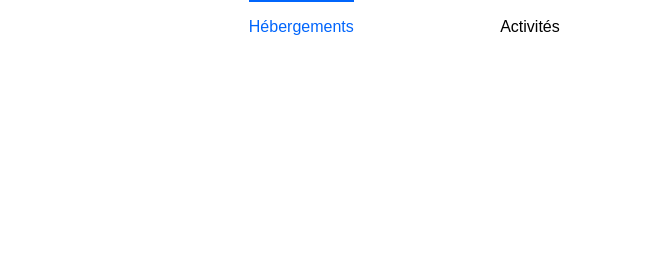
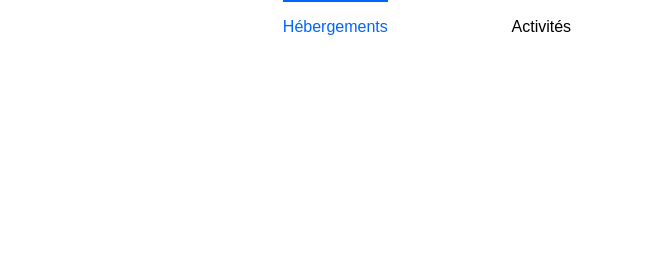
Before and after one commit to Darkmeedo/page_web_booki, a plain HTML site: page index.html in a window 1280 px wide. In both pictures the pointer is over the button "Hébergements". Shown: the top 280 px of the page, 631-1280 px from the left. Drawn offline with Linux system fonts and the light colour scheme.

Commit message:
Update style.css

```diff
--- a/CSS/style.css
+++ b/CSS/style.css
@@ -66,7 +66,7 @@ header.banniere .boutons .bouton:hover {
     border-bottom: 2px solid #0065FC;
     border-top: none;
     color: #0065FC;
-    justify-content: space-around;
+    justify-content: end;
     gap: 0px;
 }
 
@@ -112,7 +112,7 @@ h1 {
     }
 
     .boutons {
-        width: 33%;
+        width: 344px;
         gap: 68px;
     }
 
```
